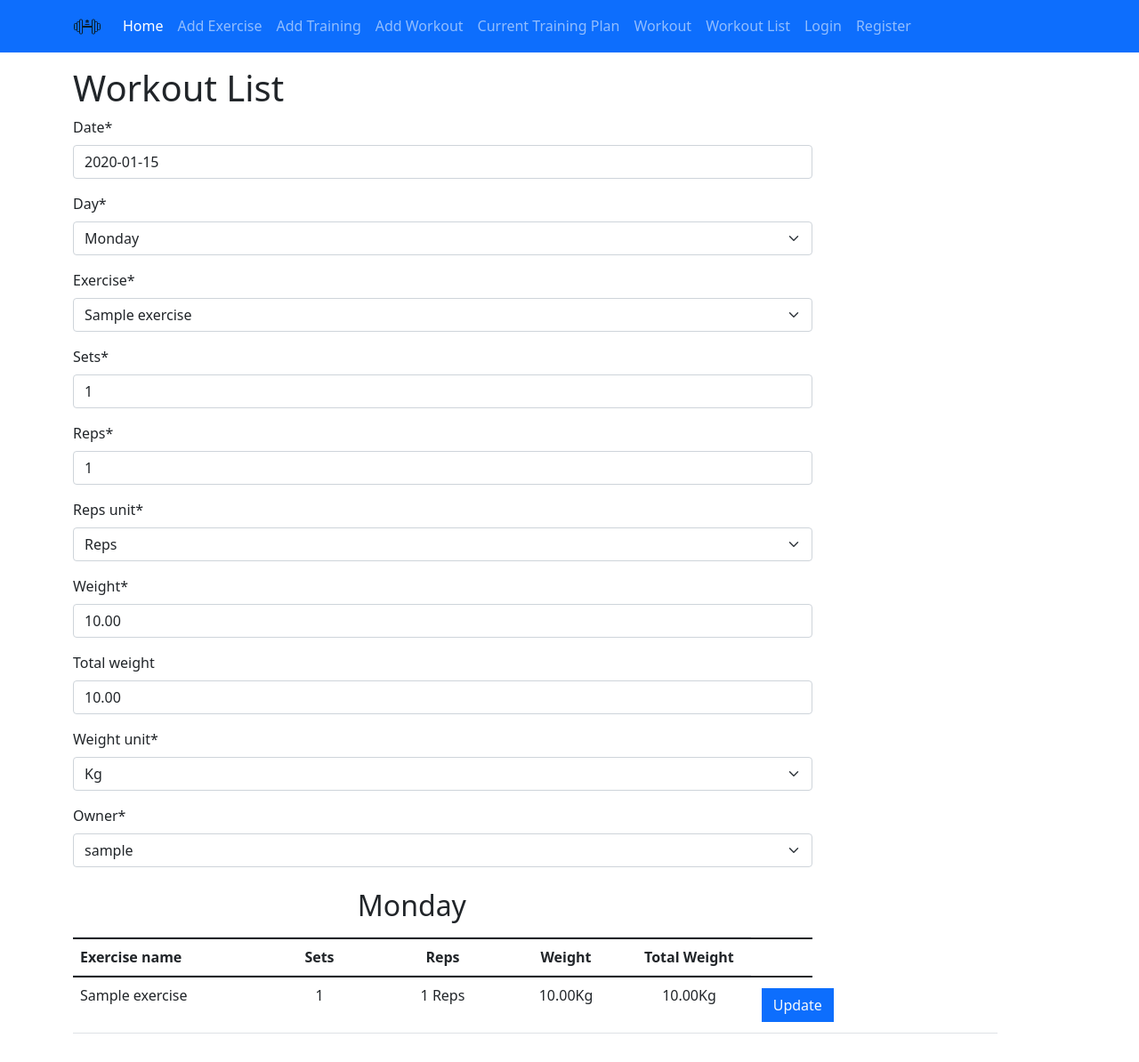
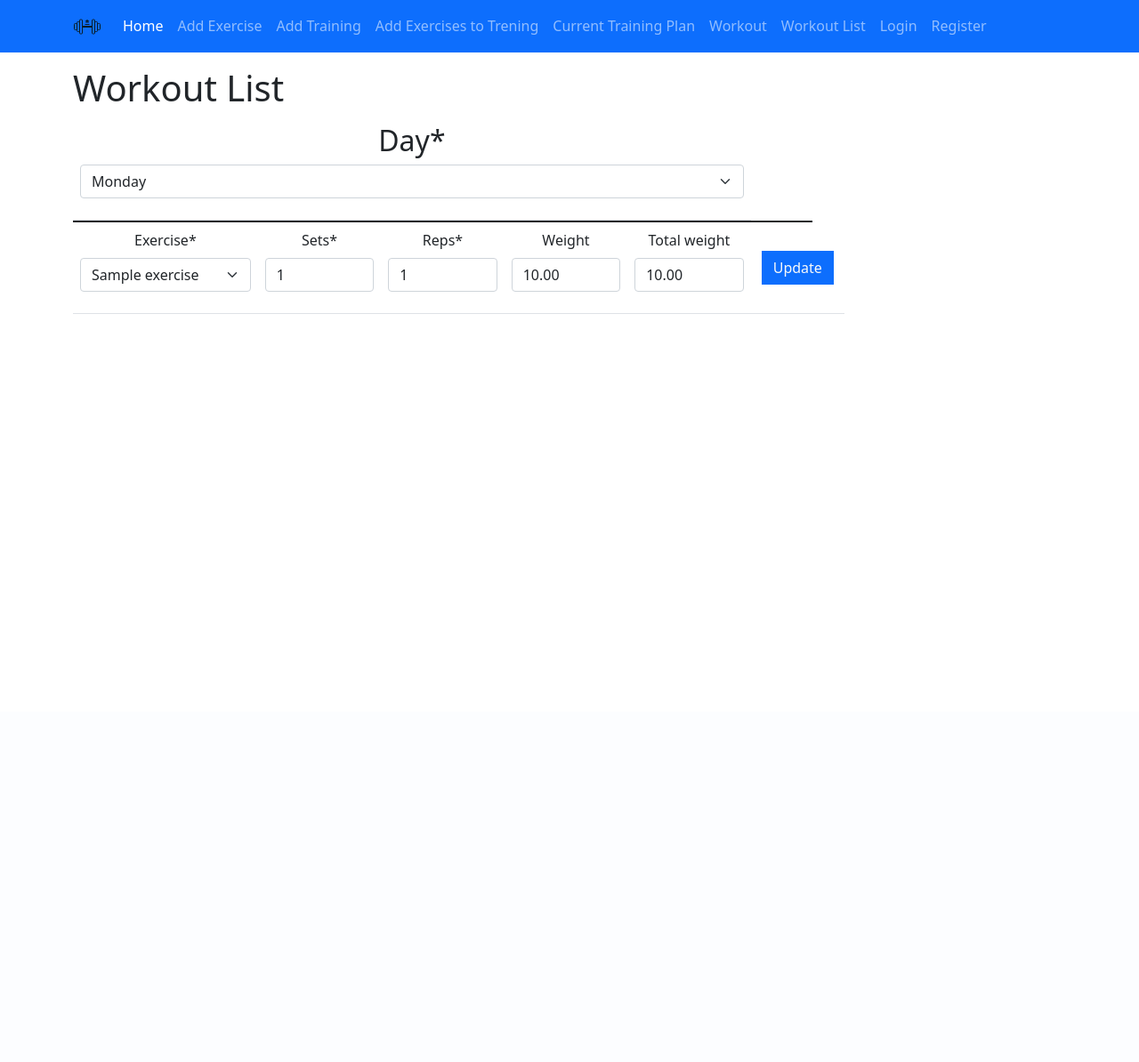
Before and after one commit to marcinowozniako/Training_App, a Django app: page /training/workout/list/edit/1 in a window 1280 px wide. Shown: the whole page at 89% size. After the commit the page ends 353 px from the top, so only its background shows below. Run offline with Django 4.2, Linux system fonts and the light colour scheme; tables that the repository leaves empty hold one stand-in row (values such as "Sample post"); one stand-in notice (Sample message) is shown; parts of the project's set-up code (start-up, migrations or seed data) failed here and were passed over; some libraries are stand-ins or nearby versions.

Commit message:
some new features

```diff
--- /dev/null
+++ b/static/scripts/form.js
@@ -0,0 +1,4 @@
+if (document.title==='Training Log Workout'){
+    const date = document.getElementById('id_date')
+date.type = 'date'
+}
--- a/templates/base.html
+++ b/templates/base.html
@@ -12,6 +12,7 @@
         {% if messages %}
         <script src="{% static 'scripts/messages.js' %}" defer async></script>
         {% endif %}
+        <script src="{% static 'scripts/form.js' %}" defer async></script>
         <script src="{% static 'scripts/bootstrap.min.js' %}" defer async></script>
     {% endblock %}
     {% block styles %}
--- a/templates/navbar.html
+++ b/templates/navbar.html
@@ -11,7 +11,7 @@
         <a class="nav-link active" aria-current="page" href="{% url 'home:home' %}">Home</a>
       <a class="nav-link" href="{% url 'training:create-exercise' %}">Add Exercise</a>
       <a class="nav-link" href="{% url 'training:create-training' %}">Add Training</a>
-      <a class="nav-link" href="{% url 'training:create-training-plan' %}">Add Workout</a>
+      <a class="nav-link" href="{% url 'training:create-training-plan' %}">Add Exercises to Trening</a>
       <a class="nav-link" href="{% url 'training:list' %}">Current Training Plan</a>
       <a class="nav-link" href="{% url 'training:workout'%}">Workout</a>
       <a class="nav-link" href="{% url 'training:workout-list'%}">Workout List</a>
--- a/training/models.py
+++ b/training/models.py
@@ -33,7 +33,7 @@
     owner = models.ForeignKey('auth.User', on_delete=models.CASCADE)
 
     class Meta:
-        ordering = ['id']
+        ordering = ['owner']
 
     def __str__(self):
         return self.name
@@ -55,13 +55,13 @@
 
 
 class WorkoutSet(models.Model):
-    date = models.DateField(null=True)
+    date = models.DateField(null=True, blank=True)
     day = models.ForeignKey('DayName', on_delete=models.CASCADE)
     exercise = models.ForeignKey('Exercises', on_delete=models.CASCADE)
     sets = models.PositiveIntegerField()
     reps = models.PositiveIntegerField()
     reps_unit = models.CharField(max_length=25, choices=RepUnit.CHOICES)
-    weight = models.DecimalField(max_digits=4, decimal_places=2)
+    weight = models.DecimalField(max_digits=4, decimal_places=2, blank=True, null=True)
     total_weight = models.DecimalField(max_digits=4, decimal_places=2, blank=True, null=True)
     weight_unit = models.CharField(max_length=15, choices=WeightUnit.CHOICES)
     owner = models.ForeignKey('auth.User', on_delete=models.CASCADE)
--- a/training/templates/training/list.html
+++ b/training/templates/training/list.html
@@ -31,7 +31,7 @@
                         <td class="col-2 text-center">{{ order.reps }}</td>
                         <td class="col-2 text-center">{{ order.pace_of_exercise }}</td>
                         <td class="col-2 text-center">{{ order.rest_between_sets }} s</td>
-                        <td class="col-5 center">
+                        <td class="col-1 center">
                             <a href="{% url 'training:exercise-detail' order.exercise_name.id %}"
                                class="btn btn-primary rounded-0 text-light m-1">Details</a>
                         </td>
--- a/training/templates/training/workoutset_list.html
+++ b/training/templates/training/workoutset_list.html
@@ -17,11 +17,38 @@
  {% endif %}
     {% if object %}
     <form method="post">{% csrf_token %}
-    {{ form|crispy }}
     <table class="table">
     <thead>
                 <tr class="d-flex">
-                    <th class="col-11 text-center" ><h2>{{ object.day }}</h2></th>
+                    <th class="col-11 text-center" ><h2>{{ form.day|as_crispy_field }}</h2></th>
+                </tr>
+                </thead>
+                <tbody class="text-color-lighter">
+                <tr class="d-flex">
+                        <td class="col-3 text-center">{{ form.exercise|as_crispy_field }}</td>
+                        <td class="col-2 text-center">{{ form.sets|as_crispy_field }}</td>
+                        <td class="col-2 text-center">{{ form.reps|as_crispy_field  }}</td>
+                        <td class="col-2 text-center">{{ form.weight|as_crispy_field }}</td>
+                        <td class="col-2 text-center">{% if form.total_weight %}{{ form.total_weight|as_crispy_field }}{% endif %}</td>
+                    <div class="d-none">
+                        <div class="d-none">
+                        <input type="hidden" value="{{ form.reps_unit|as_crispy_field }}">
+                        <div class="d-none">
+                        <input type="hidden" value="{{ form.weight_unit|as_crispy_field }}">
+                            <div class="d-none">
+                        <input type="hidden" value="{{ form.day|as_crispy_field }}"></div></div></div></div>
+                        <td class="d-flex align-items-center"><input type="submit" value="Update" class="btn btn-primary rounded-0 text-light m-1"></td>
+                    </tr>
+                </tbody>
+    </table>
+    </form>
+    {% endif %}
+    <table class="table">
+            {% regroup workoutset_list by date as days %}
+            {% for date in days %}
+                <thead>
+                <tr class="d-flex">
+                    <th class="col-11 text-center" ><h2>{{ date.grouper }}{% for exercise in date.list %} {{ exercise.day }}</h2></th>
                 </tr>
                 </thead>
                 <thead>
@@ -35,47 +62,12 @@
                 </thead>
                 <tbody class="text-color-lighter">
 
-                    <tr class="d-flex">
-                        <td class="col-3">{{ object.exercise.name }}</td>
-                        <td class="col-2 text-center">{{ object.sets }}</td>
-                        <td class="col-2 text-center">{{ object.reps }} {{ object.reps_unit }}</td>
-                        <td class="col-2 text-center">{{ object.weight }}{{ object.weight_unit }}</td>
-                        <td class="col-2 text-center">{% if object.total_weight %}{{ object.total_weight }}{{ object.weight_unit }}{% endif %}</td>
-                        <td class="col-4 center"><input type="submit" value="Update" class="btn btn-primary rounded-0 text-light m-1"></td>
-{#                        <td class="col-4 center">#}
-{#                            <a href="{% url 'training:workout-edit' exercise.id %}"#}
-{#                               class="btn btn-info rounded-0 text-light m-1">Edit</a>#}
-{#                        </td>#}
-                    </tr>
-                </tbody>
-    </table>
-    </form>
-    {% endif %}
-    <table class="table">
-            {% regroup workoutset_list by day as days %}
-            {% for day in days %}
-                <thead>
-                <tr class="d-flex">
-                    <th class="col-11 text-center" ><h2>{{ day.grouper }}</h2></th>
-                </tr>
-                </thead>
-                <thead>
-                <tr class="d-flex">
-                    <th class="col-3">Exercise name</th>
-                    <th class="col-2 text-center">Sets</th>
-                    <th class="col-2 text-center">Reps</th>
-                    <th class="col-2 text-center">Weight</th>
-                    <th class="col-2 text-center">Total Weight</th>
-                </tr>
-                </thead>
-                <tbody class="text-color-lighter">
-                {% for exercise in day.list %}
 
                     <tr class="d-flex">
                         <td class="col-3">{{ exercise.exercise.name }}</td>
                         <td class="col-2 text-center">{{ exercise.sets }}</td>
                         <td class="col-2 text-center">{{ exercise.reps }} {{ exercise.reps_unit }}</td>
-                        <td class="col-2 text-center">{{ exercise.weight }}{{ exercise.weight_unit }}</td>
+                        <td class="col-2 text-center">{% if exercise.weight %}{{ exercise.weight }}{% endif %}{{ exercise.weight_unit }}</td>
                         <td class="col-2 text-center">{% if exercise.total_weight %}{{ exercise.total_weight }}{{ exercise.weight_unit }}{% endif %}</td>
                         <td class="col-4 center">
                             <a href="{% url 'training:workout-edit' exercise.id %}"
--- a/training/views.py
+++ b/training/views.py
@@ -1,3 +1,6 @@
+import datetime
+import time
+
 from django.contrib import messages, admin
 from django.contrib.messages.views import SuccessMessageMixin
 from django.http import HttpResponseRedirect
@@ -38,9 +41,6 @@
 
 
 class CreateTrainingPlanView(SuccessMessageMixin, LoginRequiredMixin, PermissionRequiredMixin, CreateView):
-    def get_queryset(self):
-        return self.model.objects.filter(owner__training=self.request.user)
-
     model = models.TrainingPlan
     fields = ('exercise_name', 'order', 'training', 'number_of_sets', 'reps', 'reps_unit', 'pace_of_exercise',
               'rest_between_sets')
@@ -54,6 +54,11 @@
     def form_valid(self, form):
         form.instance.owner = self.request.user
         return super().form_valid(form)
+
+    def get_form(self, form_class=None):
+        form = super().get_form(form_class=None)
+        form.fields['training'].queryset = form.fields['training'].queryset.filter(owner=self.request.user)
+        return form
 
 
 class ListTrainingPlanView(LoginRequiredMixin, PermissionRequiredMixin, ListView):
@@ -87,12 +92,18 @@
         return super().form_valid(form)
 
 
-class WorkoutUpdateView(UpdateView):
+class WorkoutUpdateView(SuccessMessageMixin, UpdateView):
     model = models.WorkoutSet
-    fields = '__all__'
+    fields = ('day', 'exercise', 'sets', 'reps', 'reps_unit', 'weight', 'total_weight', 'weight_unit')
     template_name = 'training/workoutset_list.html'
     success_url = reverse_lazy('training:workout-list')
     raise_exception = True
+    success_message = 'Edit successfully!'
+
+    def form_valid(self, form):
+        form.instance.owner = self.request.user
+        form.instance.date = time.strftime("%Y-%m-%d")
+        return super().form_valid(form)
 
 
 class WorkoutListView(LoginRequiredMixin, PermissionRequiredMixin, ListView):
--- a/users/views.py
+++ b/users/views.py
@@ -1,4 +1,5 @@
 from django.apps import apps
+from django.contrib import messages
 from django.contrib.auth import authenticate, login, logout
 from django.contrib.auth.models import Group, Permission
 from django.contrib.contenttypes.models import ContentType
@@ -41,8 +42,10 @@
             password = form.cleaned_data.get('password')
 
             user = authenticate(username=username, password=password)
+
             if user.is_active:
                 login(request, user)
+                messages.success(request, 'Login Successfully!')
                 return redirect(reverse('home:home'))
     else:
         form = forms.LoginForm()
@@ -52,4 +55,5 @@
 
 def logout_user(request):
     logout(request)
-    return redirect(reverse('users:login'))
+    messages.success(request, 'Logout Successfully! ')
+    return redirect(reverse('home:home'))
```
Also changed, not shown: home/templates/home/home.html (+8 -0 lines), training/forms.py (+7 -0 lines), training/templates/training/create_training_plan.html (+23 -1 lines), users/templates/users/login.html (+8 -0 lines), training/migrations/0008_alter_training_options.py (added), training/migrations/0009_alter_workoutset_date_alter_workoutset_weight.py (added).
